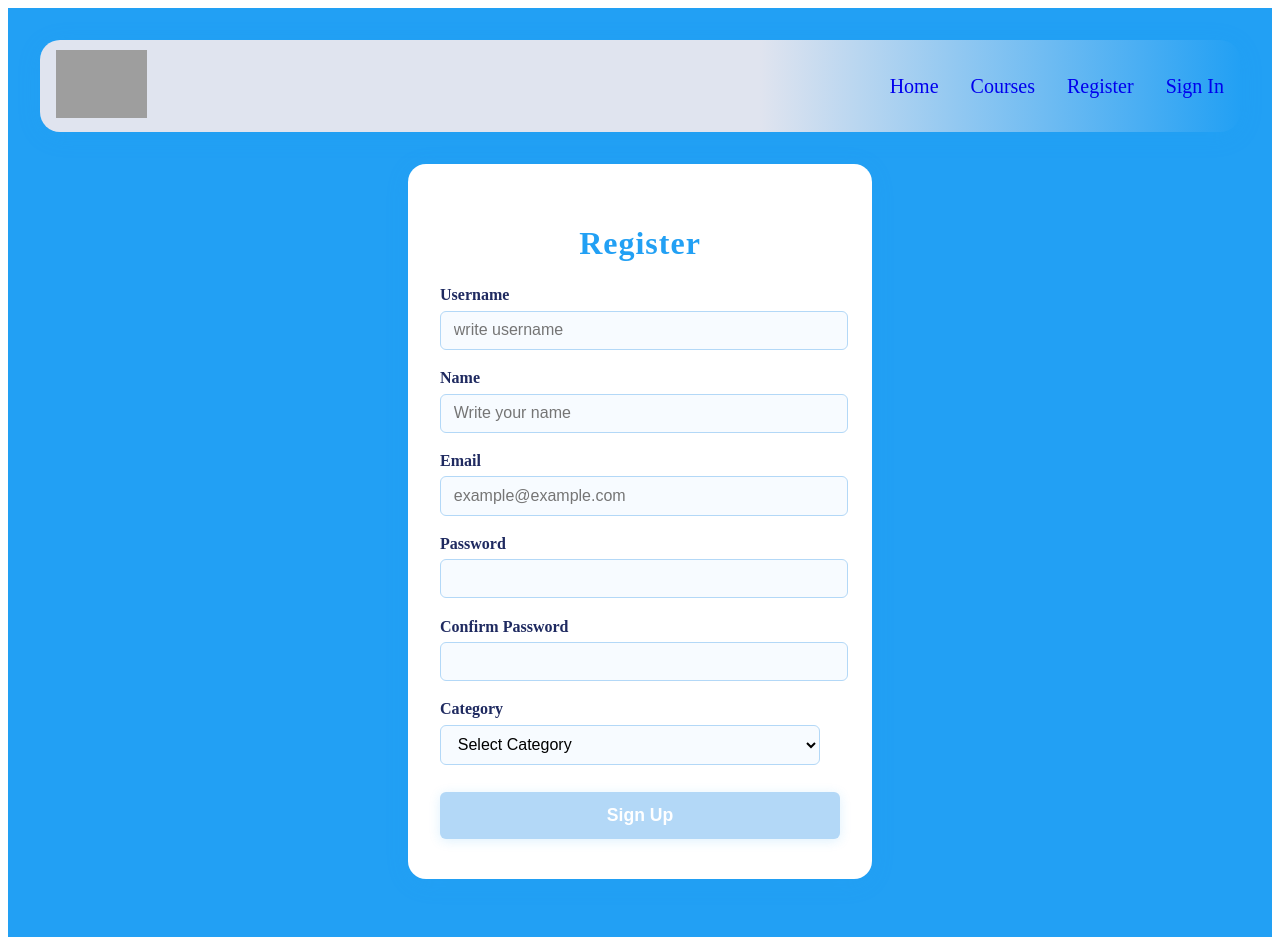
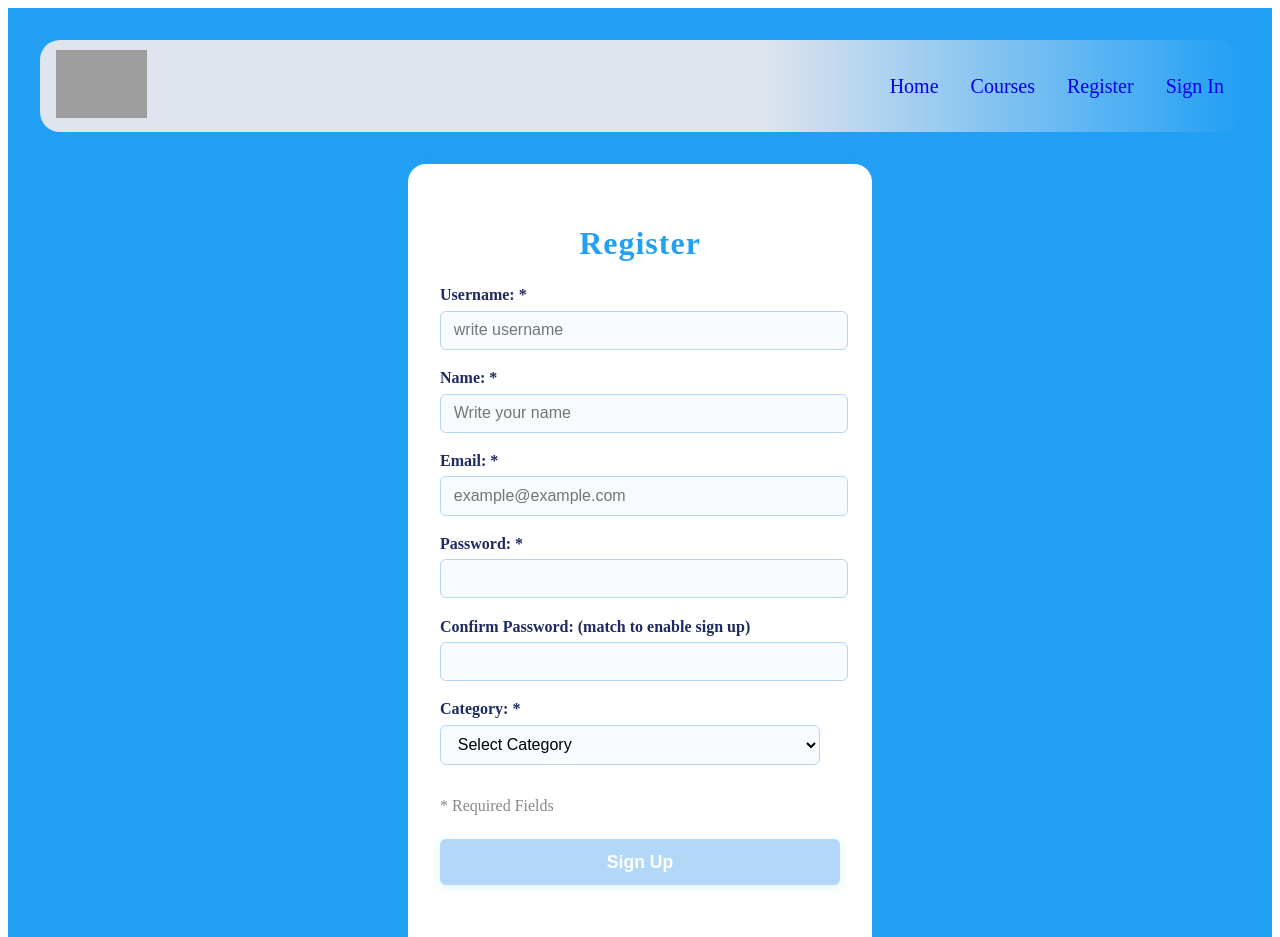
Before and after one commit to shahnazalqassab/WhiteBoard, a React (Vite) app: page /user/register in a window 1280 px wide. Shown: the top 937 px of the page. Built offline with nearby package versions, Linux system fonts and the light colour scheme; grey boxes are pictures that could not be loaded.

Commit message:
registration error message added

```diff
--- a/src/Styles/App.css
+++ b/src/Styles/App.css
@@ -549,3 +549,10 @@ button:disabled {
   font-weight: 700;
   letter-spacing: 1px;
 }
+
+.registration-message {
+  text-align: 'center';
+  margin: 2rem 0;
+  color: #888;
+  text-align: left;
+}
--- a/src/pages/Register.jsx
+++ b/src/pages/Register.jsx
@@ -36,7 +36,7 @@ const Register = () => {
     setFormValues(initialState)
     navigate('/user/login')
     } catch (error) {
-      alert('Registration failed. Please try again.');
+      alert(error.response.data.msg);
     }
   }
 
@@ -45,7 +45,7 @@ const Register = () => {
       <h1>Register</h1>
       <form onSubmit={handleSubmit}>
         <div className="input-wrapper">
-          <label htmlFor="username">Username</label>
+          <label htmlFor="username">Username: *</label>
           <input
             onChange={handleChange}
             id="username"
@@ -56,7 +56,7 @@ const Register = () => {
           />
         </div>
         <div className="input-wrapper">
-          <label htmlFor="name">Name</label>
+          <label htmlFor="name">Name: *</label>
           <input
             onChange={handleChange}
             id="name"
@@ -67,7 +67,7 @@ const Register = () => {
           />
         </div>
         <div className="input-wrapper">
-          <label htmlFor="email">Email</label>
+          <label htmlFor="email">Email: *</label>
           <input
             onChange={handleChange}
             id="email"
@@ -78,7 +78,7 @@ const Register = () => {
           />
         </div>
         <div className="input-wrapper">
-          <label htmlFor="password">Password</label>
+          <label htmlFor="password">Password: *</label>
           <input
             onChange={handleChange}
             type="password"
@@ -88,7 +88,7 @@ const Register = () => {
           />
         </div>
         <div className="input-wrapper">
-          <label htmlFor="confirmPassword">Confirm Password</label>
+          <label htmlFor="confirmPassword">Confirm Password: (match to enable sign up)</label>
           <input
             onChange={handleChange}
             type="password"
@@ -98,7 +98,7 @@ const Register = () => {
           />
         </div>
         <div className="input-wrapper">
-          <label htmlFor="category">Category</label>
+          <label htmlFor="category">Category: *</label>
           <select
             onChange={handleChange}
             id="category"
@@ -110,6 +110,8 @@ const Register = () => {
             <option value="teacher">Teacher</option>
           </select>
         </div>
+        <div className="registration-message">
+        <p>* Required Fields</p>
         <button
           disabled={
             !formValues.username ||
@@ -123,6 +125,7 @@ const Register = () => {
         >
           Sign Up
         </button>
+        </div>
       </form>
     </div>
   )
```
